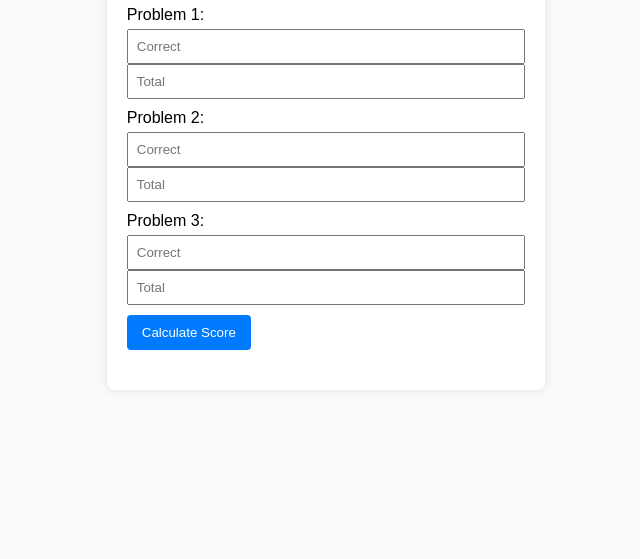
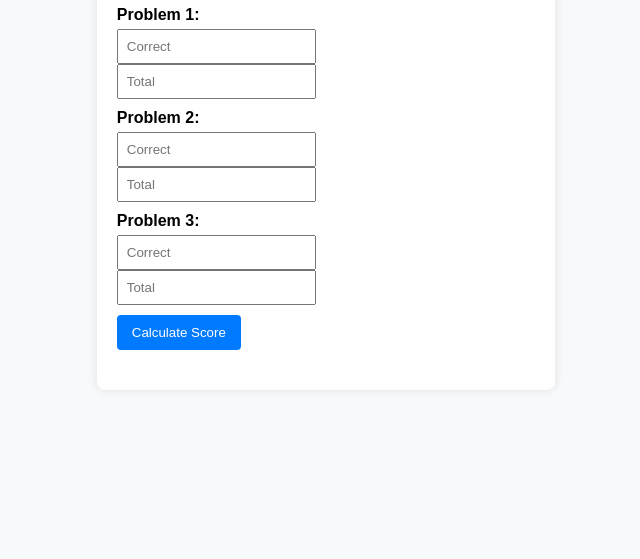
Before and after one commit to vedantsaran/usaco-score-calculator, a plain HTML site: page index.html in a window 1280 px wide. Shown: the part 241-800 px from the top of the page, without its empty margins (314-954 px from the left). Drawn offline with Linux system fonts and the light colour scheme.

Commit message:
Update style.css

```diff
--- a/style.css
+++ b/style.css
@@ -26,12 +26,14 @@ form > div {
 label {
     display: block;
     margin-bottom: 5px;
+    font-weight: bold;
 }
 
 input {
-    width: 100%;
+    width: calc(50% - 10px);
     padding: 8px;
     box-sizing: border-box;
+    margin-right: 10px;
 }
 
 button {
```
